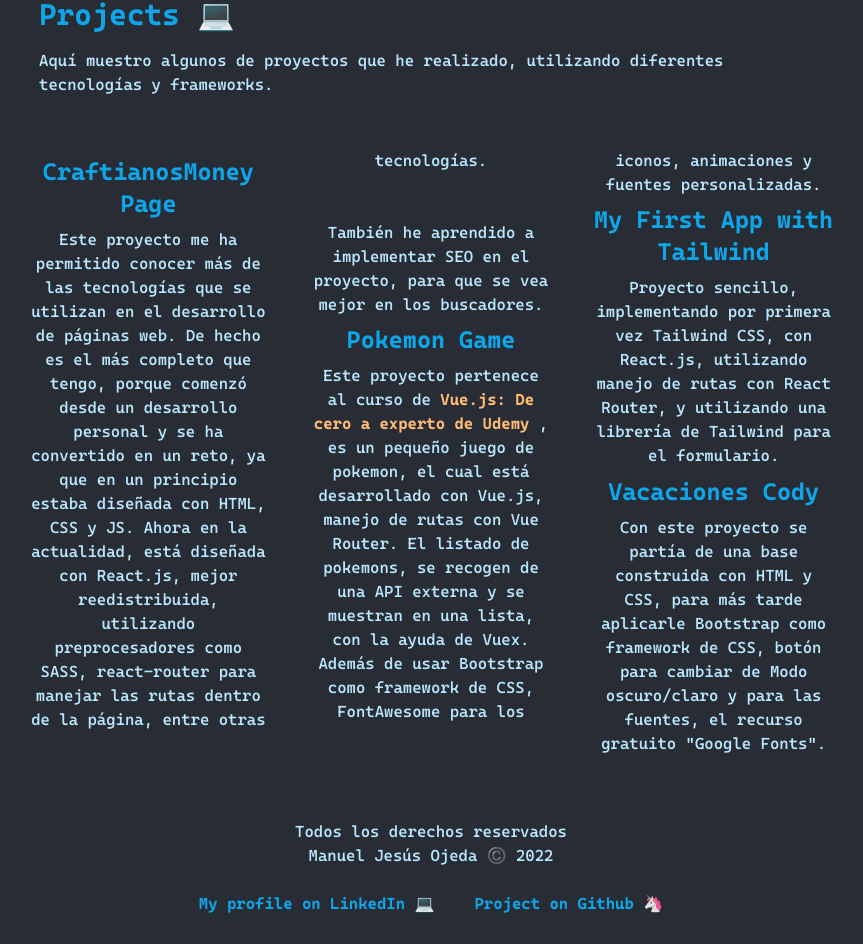
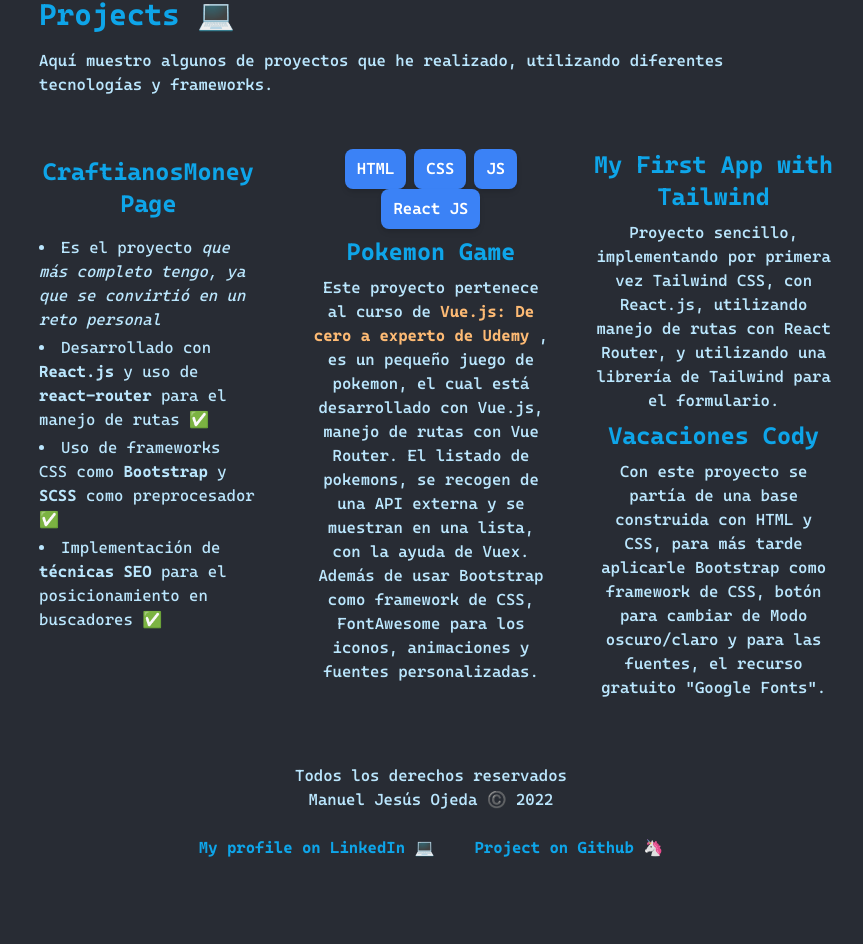
Before and after one commit to mjesusoj/portfolio, a Vue app: page / in a window 1280 px wide. Shown: the part 727-1671 px from the top of the page, without its empty margins (209-1072 px from the left). After the commit the page ends 1615 px from the top, so only its background shows below. Built offline with nearby package versions, Linux system fonts and the light colour scheme.

Commit message:
Redesign project's section with resume and buttons for technlogies #1 :rocket:

```diff
--- a/src/components/Projects.vue
+++ b/src/components/Projects.vue
@@ -13,15 +13,21 @@
                 <a href="https://craftianosmoney.com" target="_blank" rel="noopener noreferrer">
                     <h3 class="text-2xl text-sky-500 hover:text-sky-700 font-bold bg-clip-text">CraftianosMoney Page</h3>
                 </a>
-                <p class="font-medium mt-2">
+                <!-- <p class="font-medium mt-2">
                     Este proyecto me ha permitido conocer más de las tecnologías que se utilizan en el desarrollo de páginas web.
-                    De hecho es el más completo que tengo, porque comenzó desde un desarrollo personal
-                    y se ha convertido en un reto, ya que en un principio estaba diseñada con HTML, CSS y JS.
-                    Ahora en la actualidad, está diseñada con React.js, mejor reedistribuida, utilizando preprocesadores como SASS,
-                    react-router para manejar las rutas dentro de la página, entre otras tecnologías.
-                    <br /><br /><br />
-                    También he aprendido a implementar SEO en el proyecto, para que se vea mejor en los buscadores.
-                </p>
+                </p> -->
+                <ul class="list-disc list-inside text-left p-3">
+                    <li class="mt-1">Es el proyecto <i>que más completo tengo, ya que se convirtió en un reto personal</i></li>
+                    <li class="mt-1">Desarrollado con <b>React.js</b> y uso de <b>react-router</b> para el manejo de rutas ✅</li>
+                    <li class="mt-1">Uso de frameworks CSS como <b>Bootstrap</b> y <b>SCSS</b> como preprocesador ✅</li>
+                    <li class="mt-1">Implementación de <b>técnicas SEO</b> para el posicionamiento en buscadores ✅</li>
+                </ul>
+                <div class="tech mt-2">
+                    <button class="py-2 px-3 mx-1 bg-blue-500 text-white font-semibold rounded-lg shadow-md hover:bg-blue-700 focus:outline-none focus:ring-2 focus:ring-blue-400 focus:ring-opacity-75">HTML</button>
+                    <button class="py-2 px-3 mx-1 bg-blue-500 text-white font-semibold rounded-lg shadow-md hover:bg-blue-700 focus:outline-none focus:ring-2 focus:ring-blue-400 focus:ring-opacity-75">CSS</button>
+                    <button class="py-2 px-3 mx-1 bg-blue-500 text-white font-semibold rounded-lg shadow-md hover:bg-blue-700 focus:outline-none focus:ring-2 focus:ring-blue-400 focus:ring-opacity-75">JS</button>
+                    <button class="py-2 px-3 mx-1 bg-blue-500 text-white font-semibold rounded-lg shadow-md hover:bg-blue-700 focus:outline-none focus:ring-2 focus:ring-blue-400 focus:ring-opacity-75">React JS</button>
+                </div>
             </div>
             <div class="pokemonGame">
                 <a href="https://pokemon-game-ten.vercel.app/" target="_blank" rel="noopener noreferrer">
```
